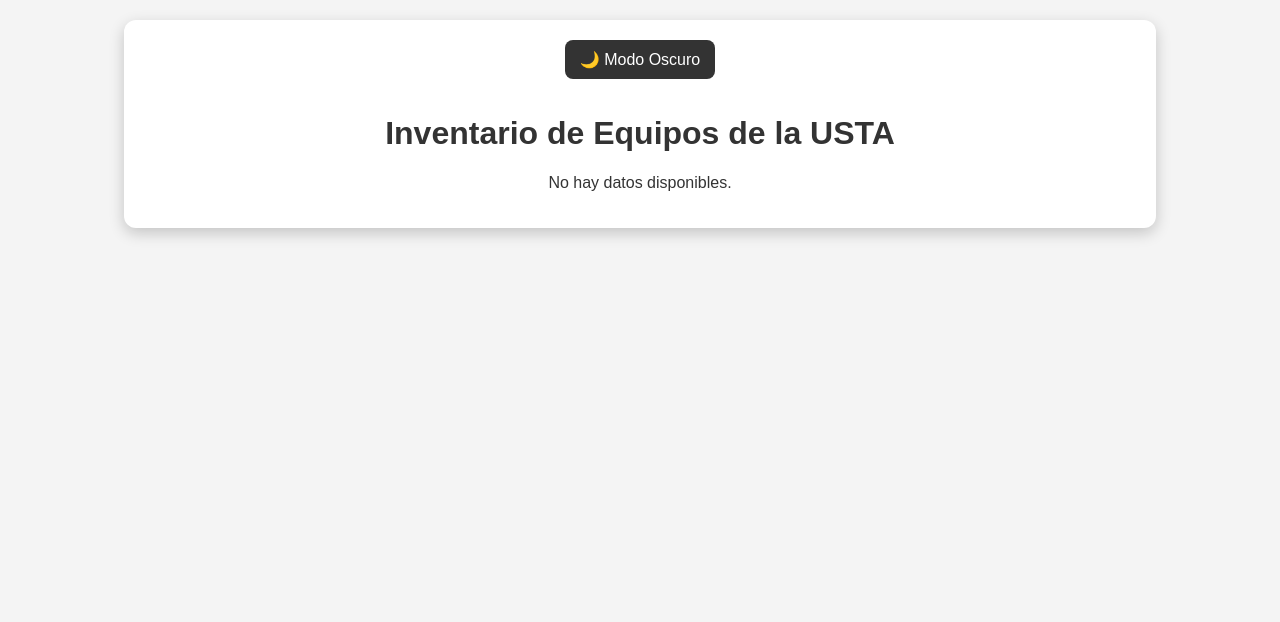
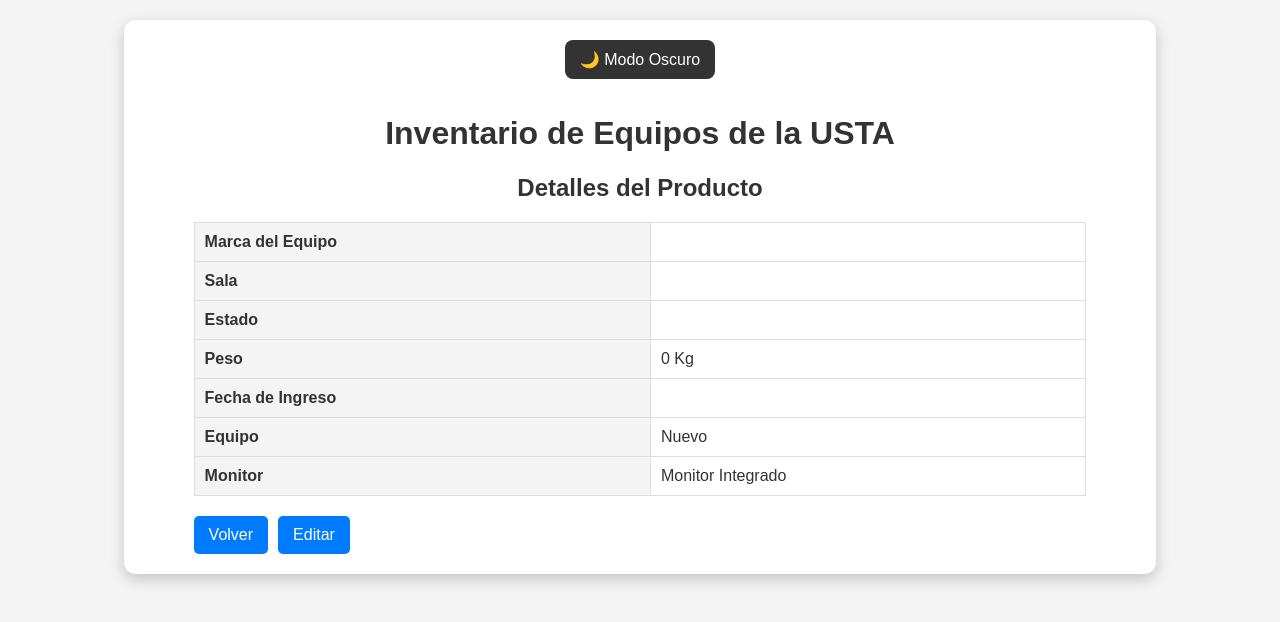
Before and after one commit to Porquezi/mi-app, a React (Create React App) app: page /detalle-producto in a window 1280 px wide. Shown: the top 622 px of the page. Built offline with nearby package versions, Linux system fonts and the light colour scheme.

Commit message:
Cambios en el detalles se agrego funcion editar directamente de esa pestaña

```diff
--- a/src/App.jsx
+++ b/src/App.jsx
@@ -44,7 +44,6 @@
     );
     setProducts(updatedProducts);
   };
-
   const toggleTheme = () => {
     const newTheme =
       theme === "light"
@@ -89,7 +88,12 @@
               </>
             }
           />
-          <Route path="/detalle-producto" element={<ProductDetail />} />
+          <Route path="/detalle-producto" element={<ProductDetail
+           onEdit={(index, updatedProduct) => editProduct(index, updatedProduct)}
+
+           />
+
+        } />
         </Routes>
       </div>
     </Router>
--- a/src/components/ProductDetail.jsx
+++ b/src/components/ProductDetail.jsx
@@ -1,51 +1,252 @@
-import React from "react";
+import React, { useState, useEffect } from "react";
 import { useLocation, useNavigate } from "react-router-dom";
 
-const ProductDetail = () => {
+const ProductDetail = ({ onEdit }) => {
   const location = useLocation();
   const navigate = useNavigate();
   const product = location.state?.product;
 
-  if (!product) {
-    return <p>No hay datos disponibles.</p>;
+  // Usa un índice predeterminado si product.index no está definido
+  const productIndex = product?.index ?? 0;
+
+  // Helper function to load saved data from localStorage
+  const loadSavedData = (key, fallback) => {
+    const savedData =
+      JSON.parse(localStorage.getItem(`editingProduct-${productIndex}`)) || {};
+    return savedData[key] || fallback;
+  };
+
+  const [isEditing, setIsEditing] = useState(() => {
+    const savedEditingState = localStorage.getItem(`isEditing-${productIndex}`);
+    return savedEditingState ? JSON.parse(savedEditingState) : false;
+  });
+
+  const [editValue, setEditValue] = useState(() =>
+    loadSavedData("name", product?.name || "")
+  );
+  const [editCategory, setEditCategory] = useState(() =>
+    loadSavedData("category", product?.category || "")
+  );
+  const [editState, setEditState] = useState(() =>
+    loadSavedData("state", product?.state || "")
+  );
+  const [editWeight, setEditWeight] = useState(() =>
+    loadSavedData("weight", product?.weight || 0)
+  );
+  const [editEntryDate, setEditEntryDate] = useState(() =>
+    loadSavedData("entryDate", product?.entryDate || "")
+  );
+  const [editStatus, setEditStatus] = useState(
+    () => loadSavedData("status", product?.status === "Usado") === "Usado"
+  );
+  const [editStatusMonitor, setEditStatusMonitor] = useState(
+    () =>
+      loadSavedData(
+        "statusMonitor",
+        product?.statusMonitor === "Monitor Independiente"
+      ) === "Monitor Independiente"
+  );
+
+  // Save data to localStorage whenever any edit state changes
+  useEffect(() => {
+    const editingData = {
+      name: editValue,
+      category: editCategory,
+      state: editState,
+      weight: editWeight,
+      entryDate: editEntryDate,
+      status: editStatus ? "Usado" : "Nuevo",
+      statusMonitor: editStatusMonitor
+        ? "Monitor Independiente"
+        : "Monitor Integrado",
+    };
+    localStorage.setItem(
+      `editingProduct-${productIndex}`,
+      JSON.stringify(editingData)
+    );
+  }, [
+    editValue,
+    editCategory,
+    editState,
+    editWeight,
+    editEntryDate,
+    editStatus,
+    editStatusMonitor,
+    productIndex,
+  ]);
+
+  // Save editing state to localStorage
+  useEffect(() => {
+    localStorage.setItem(
+      `isEditing-${productIndex}`,
+      JSON.stringify(isEditing)
+    );
+  }, [isEditing, productIndex]);
+
+  const handleSave = () => {
+    const updatedProduct = {
+      ...product,
+      name: editValue,
+      category: editCategory,
+      state: editState,
+      weight: editWeight,
+      entryDate: editEntryDate,
+      status: editStatus ? "Usado" : "Nuevo",
+      statusMonitor: editStatusMonitor
+        ? "Monitor Independiente"
+        : "Monitor Integrado",
+    };
+
+    if (productIndex !== undefined) {
+      onEdit(productIndex, updatedProduct);
+      localStorage.removeItem(`editingProduct-${productIndex}`);
+      localStorage.removeItem(`isEditing-${productIndex}`);
+      setIsEditing(false);
+      navigate(-1);
+    } else {
+      console.error("El índice del producto no está definido.");
     }
+  };
+
+  const handleCancel = () => {
+    setIsEditing(false);
+    localStorage.removeItem(`editingProduct-${productIndex}`);
+    localStorage.removeItem(`isEditing-${productIndex}`);
+    window.location.reload(); // Recarga la página
+  };
 
   return (
     <div className="detail-container">
+      {isEditing ? (
+        <>
+          <h2>Editar Producto</h2>
+          <div className="product-content">
+            <label>
+              Marca del Equipo:
+              <input
+                type="text"
+                value={editValue}
+                onChange={(e) => setEditValue(e.target.value)}
+              />
+            </label>
+            Sala:
+            <select
+              value={editCategory}
+              onChange={(e) => setEditCategory(e.target.value)}
+            >
+              <option value="">Seleccione la Sala</option>
+              <optgroup label="Edificio Giordano">
+                <option value="Sala 1E">Sala 1E</option>
+                <option value="Lab. Software">Lab. Software</option>
+              </optgroup>
+              <optgroup label="Edificio Santo Domingo">
+                <option value="Sala 1F">Sala 1F</option>
+                <option value="Sala 2F">Sala 2F</option>
+              </optgroup>
+            </select>
+            <label>
+              Estado:
+              <select
+                value={editState}
+                onChange={(e) => setEditState(e.target.value)}
+              >
+                <option value="">Seleccione el estado</option>
+                <option value="Activo">Activo</option>
+                <option value="Inactivo">Inactivo</option>
+                <option value="Mantenimiento">Mantenimiento</option>
+              </select>
+            </label>
+            <label>
+              Peso:
+              <input
+                type="number"
+                value={editWeight}
+                onChange={(e) => setEditWeight(e.target.value)}
+              />
+            </label>
+            <label>
+              Fecha de Ingreso:
+              <input
+                type="date"
+                value={editEntryDate}
+                onChange={(e) => setEditEntryDate(e.target.value)}
+              />
+            </label>
+            <label className="checkbox-container">
+              Equipo Usado:
+              <input
+                type="checkbox"
+                checked={editStatus}
+                onChange={() => setEditStatus(!editStatus)}
+              />
+            </label>
+            <label className="checkbox-container">
+              Monitor Independiente:
+              <input
+                type="checkbox"
+                checked={editStatusMonitor}
+                onChange={() => setEditStatusMonitor(!editStatusMonitor)}
+              />
+            </label>
+          </div>
+          <div className="button-group">
+            <button className="save-button" onClick={handleSave}>
+              Guardar
+            </button>
+            <button className="cancel-button" onClick={handleCancel}>
+              Cancelar
+            </button>
+          </div>
+        </>
+      ) : (
+        <>
           <h2>Detalles del Producto</h2>
           <table className="detail-table">
             <tbody>
               <tr>
                 <th>Marca del Equipo</th>
-            <td>{product.name}</td>
+                <td>{editValue}</td>
               </tr>
               <tr>
                 <th>Sala</th>
-            <td>{product.category}</td>
+                <td>{editCategory}</td>
               </tr>
               <tr>
                 <th>Estado</th>
-            <td>{product.state}</td>
+                <td>{editState}</td>
               </tr>
               <tr>
                 <th>Peso</th>
-            <td>{product.weight} Kg</td>
+                <td>{editWeight} Kg</td>
               </tr>
               <tr>
                 <th>Fecha de Ingreso</th>
-            <td>{product.entryDate}</td>
+                <td>{editEntryDate}</td>
               </tr>
               <tr>
                 <th>Equipo</th>
-            <td>{product.status}</td>
+                <td>{editStatus ? "Usado" : "Nuevo"}</td>
               </tr>
               <tr>
                 <th>Monitor</th>
-            <td>{product.statusMonitor}</td>
+                <td>
+                  {editStatusMonitor
+                    ? "Monitor Independiente"
+                    : "Monitor Integrado"}
+                </td>
               </tr>
             </tbody>
           </table>
-      <button className="back-button" onClick={() => navigate(-1)}>Volver</button>
+          <div className="button-group">
+            <button className="back-button" onClick={() => navigate(-1)}>
+              Volver
+            </button>
+            <button className="back-button" onClick={() => setIsEditing(true)}>
+              Editar
+            </button>
+          </div>
+        </>
+      )}
     </div>
   );
 };
--- a/src/components/ProductList.jsx
+++ b/src/components/ProductList.jsx
@@ -31,6 +31,10 @@
       window.removeEventListener("keydown", handleKeyDown);
     };
   }, [editIndex]);
+
+  const handleViewDetails = (product, index) => {
+    navigate("/detalle-producto", { state: { product: { ...product, index } } });
+  };
 
   const handleEdit = (index, product) => {
     setEditIndex(index);
@@ -223,9 +227,7 @@
               ) : (
                 <>
                   <button
-                    onClick={() =>
-                      navigate("/detalle-producto", { state: { product } })
-                    }
+                    onClick={() => handleViewDetails(product, index) }
                   >
                     Ver Detalles
                   </button>
```
Lines whose indentation alone changed are shown as unchanged.
